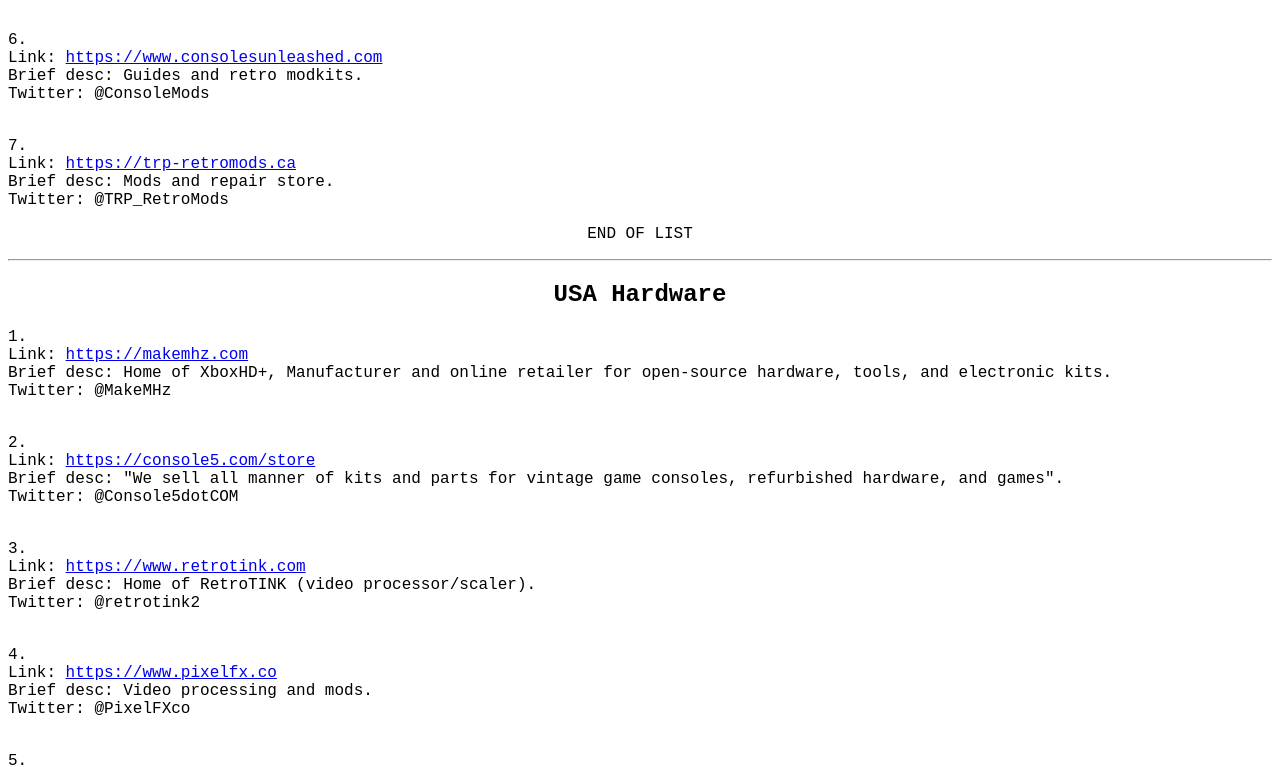
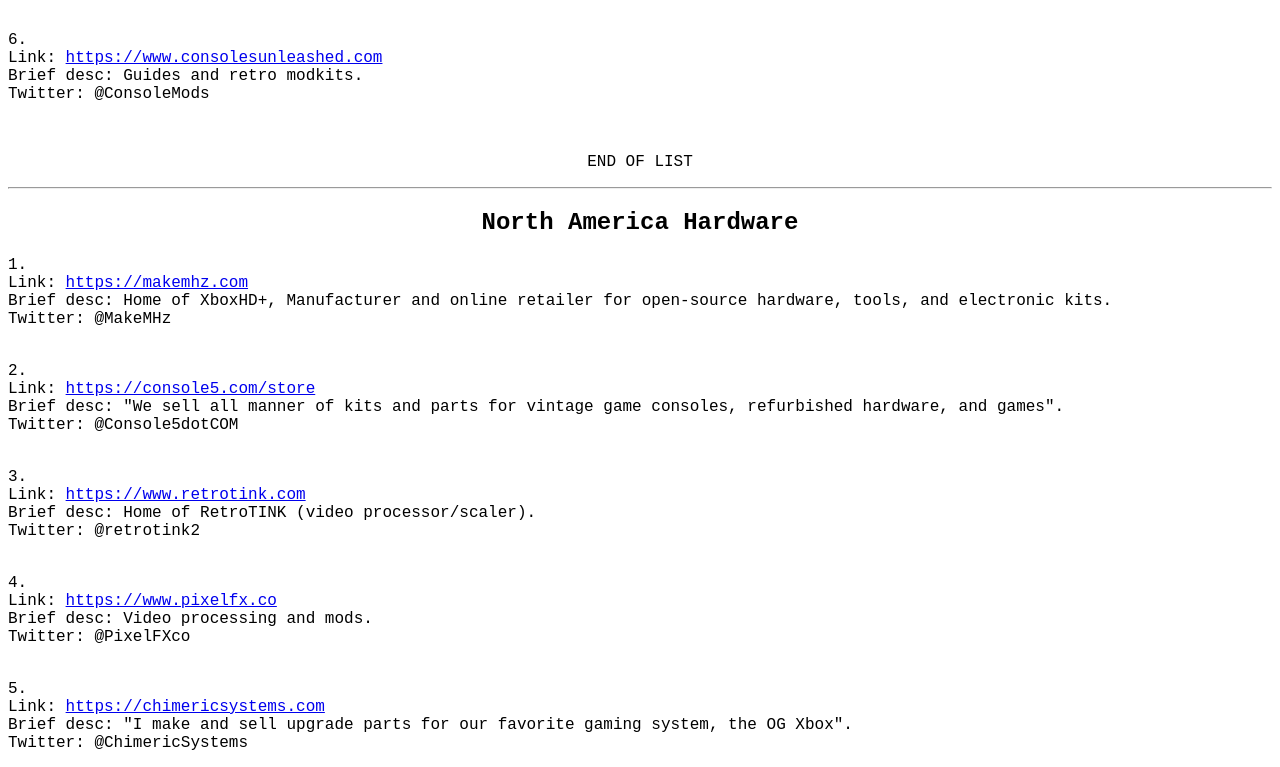
Before and after one commit to mluna0101/mluna0101.github.io, a plain HTML site: page index.html in a window 1280 px wide. Shown: the part 806-1573 px from the top of the page. Drawn offline with Linux system fonts and the light colour scheme.

Commit message:
Update index.html
link in wrong category fixed

```diff
--- a/index.html
+++ b/index.html
@@ -46,16 +46,12 @@
 Brief desc: Guides and retro modkits.<br />
 Twitter:&nbsp;@ConsoleMods</span></p>
 
-<p><br />
-<span style="font-family:Courier New,Courier,monospace">7.<br />
-Link:&nbsp;<a href="https://trp-retromods.ca">https://trp-retromods.ca</a><br />
-Brief desc: Mods and repair store.<br />
-Twitter:&nbsp;@TRP_RetroMods</span></p>
+<p>&nbsp;</p>
 
 <p style="text-align:center"><span style="font-family:Courier New,Courier,monospace">END OF LIST</span></p>
 
 <hr />
-<h2 style="text-align:center"><span style="font-family:Courier New,Courier,monospace">USA Hardware</span></h2>
+<h2 style="text-align:center"><span style="font-family:Courier New,Courier,monospace">North America Hardware</span></h2>
 
 <p><span style="font-family:Courier New,Courier,monospace">1.<br />
 Link:&nbsp;<a href="https://makemhz.com">https://makemhz.com</a><br />
@@ -194,7 +190,11 @@
 Brief desc: Everdrive store.<br />
 Twitter:&nbsp;@krikzz</span></p>
 
-<p>&nbsp;</p>
+<p><br />
+<span style="font-family:Courier New,Courier,monospace">24.<br />
+Link:&nbsp;<a href="https://trp-retromods.ca">https://trp-retromods.ca</a><br />
+Brief desc: Mods and repair store.<br />
+Twitter:&nbsp;@TRP_RetroMods</span></p>
 
 <p style="text-align:center"><span style="font-family:Courier New,Courier,monospace">END OF LIST</span></p>
 
```
